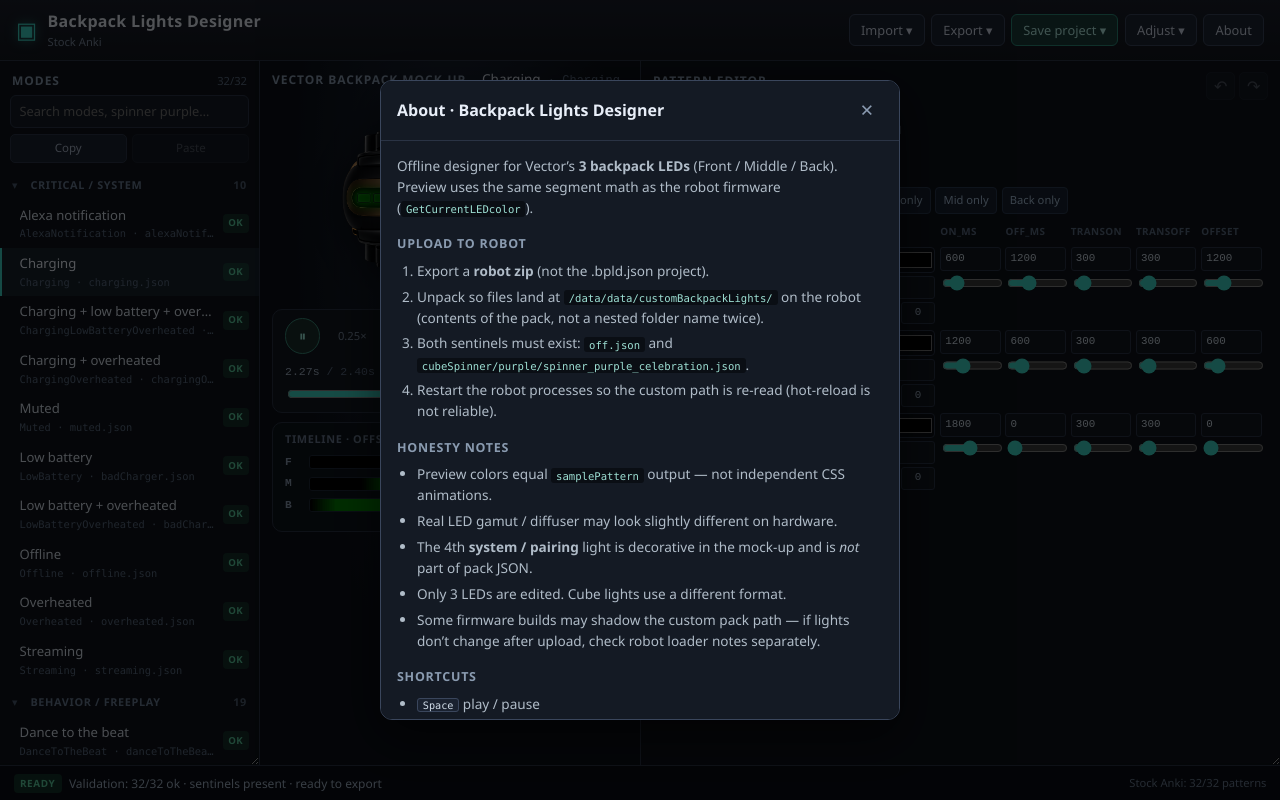
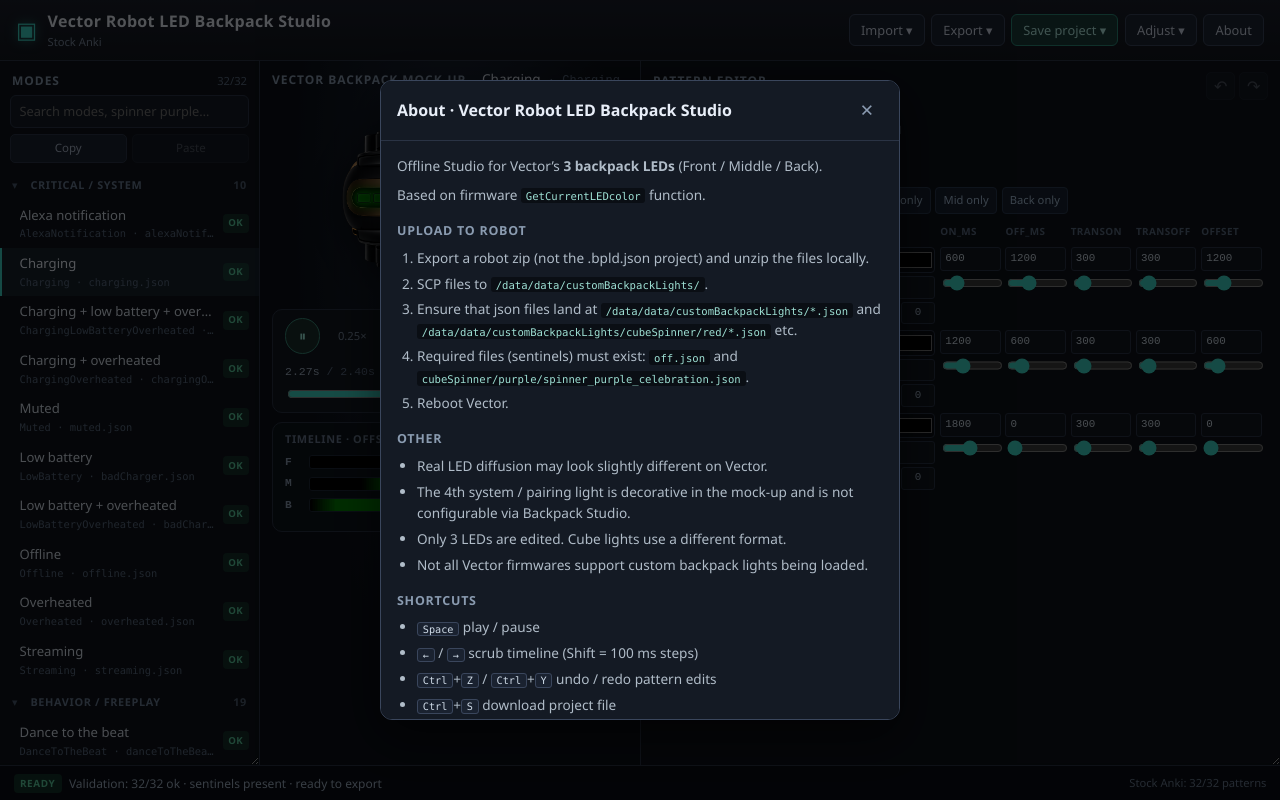
Before and after one commit to camAtGitHub/vector-robot-LED-studio, a React (Vite) app: page / in a window 1280 px wide. Both pictures are taken after a click on the button "About". Built offline with nearby package versions, Linux system fonts and the light colour scheme.

Commit message:
Rename the app to Vector Robot LED Backpack Studio
Update the header, document title, and About copy for upload, caveats, and shortcuts.

```diff
--- a/index.html
+++ b/index.html
@@ -4,7 +4,7 @@
     <meta charset="UTF-8" />
     <link rel="icon" type="image/svg+xml" href="/favicon.svg" />
     <meta name="viewport" content="width=device-width, initial-scale=1.0" />
-    <title>Backpack Lights Designer</title>
+    <title>Vector Robot LED Backpack Studio</title>
   </head>
   <body>
     <div id="root"></div>
--- a/src/components/AboutModal.tsx
+++ b/src/components/AboutModal.tsx
@@ -18,7 +18,7 @@
         onClick={(e) => e.stopPropagation()}
       >
         <header className={styles.head}>
-          <h2 id="about-title">About · Backpack Lights Designer</h2>
+          <h2 id="about-title">About · Vector Robot LED Backpack Studio</h2>
           <button
             type="button"
             className={styles.close}
@@ -30,51 +30,52 @@
         </header>
         <div className={styles.body}>
           <p>
-            Offline designer for Vector’s <strong>3 backpack LEDs</strong>{' '}
-            (Front / Middle / Back). Preview uses the same segment math as the
-            robot firmware (<code>GetCurrentLEDcolor</code>).
+            Offline Studio for Vector’s <strong>3 backpack LEDs</strong> (Front
+            / Middle / Back).
+          </p>
+          <p>
+            Based on firmware <code>GetCurrentLEDcolor</code> function.
           </p>
 
           <h3>Upload to robot</h3>
           <ol>
             <li>
-              Export a <strong>robot zip</strong> (not the .bpld.json project).
+              Export a robot zip (not the .bpld.json project) and unzip the
+              files locally.
             </li>
             <li>
-              Unpack so files land at{' '}
-              <code>/data/data/customBackpackLights/</code> on the robot
-              (contents of the pack, not a nested folder name twice).
+              SCP files to <code>/data/data/customBackpackLights/</code>.
             </li>
             <li>
-              Both sentinels must exist:{' '}
-              <code>off.json</code> and{' '}
+              Ensure that json files land at{' '}
+              <code>/data/data/customBackpackLights/*.json</code> and{' '}
+              <code>
+                /data/data/customBackpackLights/cubeSpinner/red/*.json
+              </code>{' '}
+              etc.
+            </li>
+            <li>
+              Required files (sentinels) must exist: <code>off.json</code> and{' '}
               <code>cubeSpinner/purple/spinner_purple_celebration.json</code>.
             </li>
-            <li>
-              Restart the robot processes so the custom path is re-read
-              (hot-reload is not reliable).
-            </li>
+            <li>Reboot Vector.</li>
           </ol>
 
-          <h3>Honesty notes</h3>
+          <h3>Other</h3>
           <ul>
             <li>
-              Preview colors equal <code>samplePattern</code> output — not
-              independent CSS animations.
+              Real LED diffusion may look slightly different on Vector.
             </li>
             <li>
-              Real LED gamut / diffuser may look slightly different on hardware.
-            </li>
-            <li>
-              The 4th <strong>system / pairing</strong> light is decorative in
-              the mock-up and is <em>not</em> part of pack JSON.
+              The 4th system / pairing light is decorative in the mock-up and
+              is not configurable via Backpack Studio.
             </li>
             <li>
               Only 3 LEDs are edited. Cube lights use a different format.
             </li>
             <li>
-              Some firmware builds may shadow the custom pack path — if lights
-              don’t change after upload, check robot loader notes separately.
+              Not all Vector firmwares support custom backpack lights being
+              loaded.
             </li>
           </ul>
 
--- a/src/components/Header.tsx
+++ b/src/components/Header.tsx
@@ -32,7 +32,7 @@
           ▣
         </span>
         <div>
-          <h1 className={styles.title}>Backpack Lights Designer</h1>
+          <h1 className={styles.title}>Vector Robot LED Backpack Studio</h1>
           <p className={styles.subtitle}>
             {pack
               ? pack.name
```
